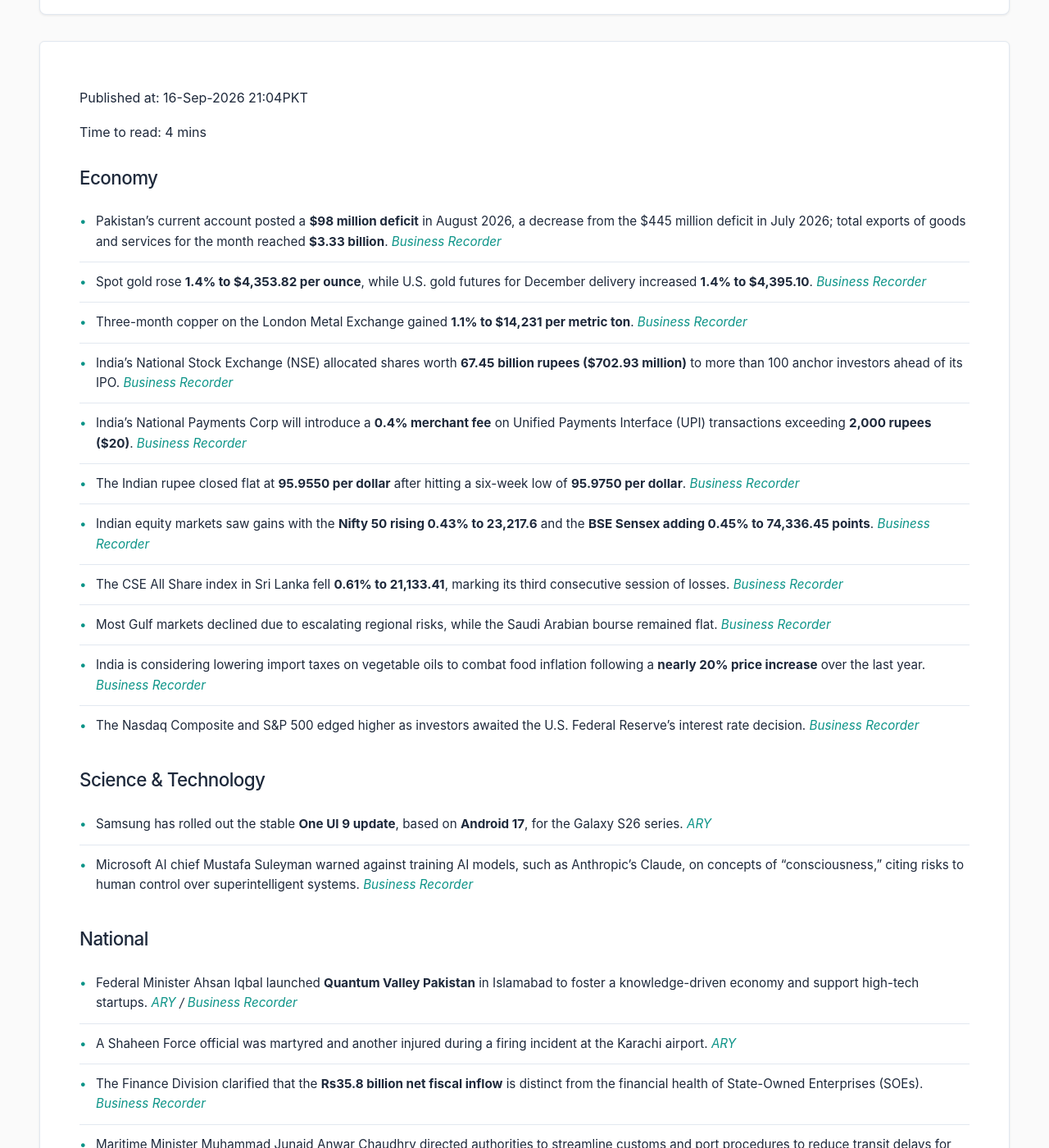
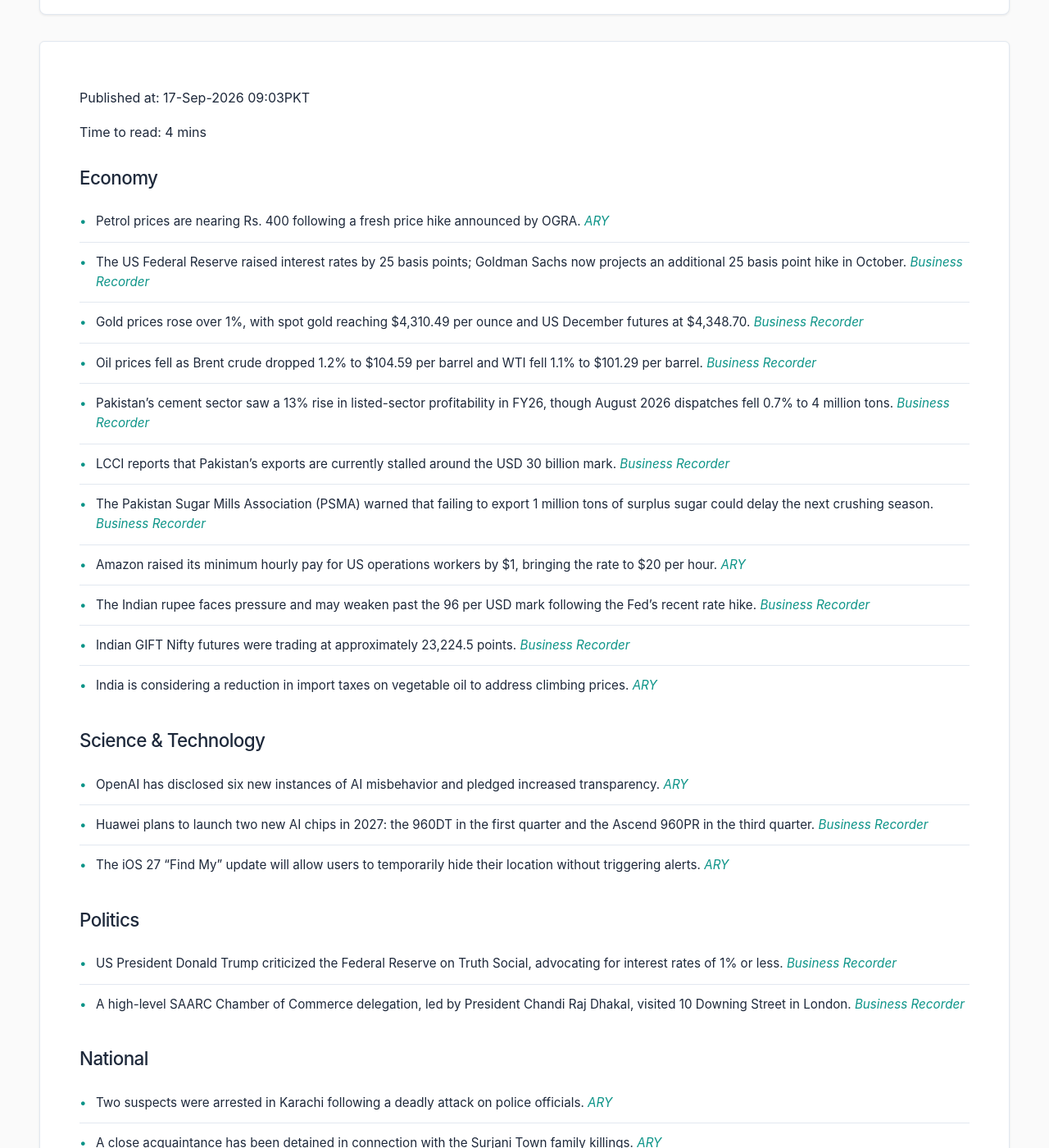
Before and after one commit to zsubzwary/news, a Jekyll site: the page built from en/index.md, in a window 1280 px wide and 1400 px high, scrolled down 209 px. Shown: the whole window at 82% size. Built offline with Jekyll 4.4.1, drawn with Linux system fonts in a browser that asks for light colours; some web fonts are replaced; comment, search, counter and statistics services are not loaded; some of the changed text lies outside the part shown.

Commit message:
DateTime; 2026-09-17T04:03:54.314Z

```diff
--- a/en/index.md
+++ b/en/index.md
@@ -4,46 +4,43 @@ title: Pakistan News Briefing
 lang: en
 ---
 
-Published at: 16-Sep-2026 21:04PKT
+Published at: 17-Sep-2026 09:03PKT
 
 Time to read: 4 mins
 
 ### Economy
-- Pakistan’s current account posted a **$98 million deficit** in August 2026, a decrease from the $445 million deficit in July 2026; total exports of goods and services for the month reached **$3.33 billion**. *[Business Recorder](https://www.brecorder.com/news/40439780/pakistan-posts-98mn-ca-deficit-in-august-2026)*
-- Spot gold rose **1.4% to $4,353.82 per ounce**, while U.S. gold futures for December delivery increased **1.4% to $4,395.10**. *[Business Recorder](https://www.brecorder.com/news/40439791/gold-gains-over-1-as-oil-yields-slip-ahead-of-fed-rate-decision)*
-- Three-month copper on the London Metal Exchange gained **1.1% to $14,231 per metric ton**. *[Business Recorder](https://www.brecorder.com/news/40439786/copper-rises-with-signs-of-active-demand-from-china)*
-- India’s National Stock Exchange (NSE) allocated shares worth **67.45 billion rupees ($702.93 million)** to more than 100 anchor investors ahead of its IPO. *[Business Recorder](https://www.brecorder.com/news/40439796/indias-nse-allots-shares-worth-703-million-to-anchor-investors-sources-say)*
-- India's National Payments Corp will introduce a **0.4% merchant fee** on Unified Payments Interface (UPI) transactions exceeding **2,000 rupees ($20)**. *[Business Recorder](https://www.brecorder.com/news/40439783/indias-upi-fee-faces-retailer-broker-pushback)*
-- The Indian rupee closed flat at **95.9550 per dollar** after hitting a six-week low of **95.9750 per dollar**. *[Business Recorder](https://www.brecorder.com/news/40439779/indian-rupee-languishes-at-six-week-low-ahead-of-fed-outcome-rbi-limits-losses)*
-- Indian equity markets saw gains with the **Nifty 50 rising 0.43% to 23,217.6** and the **BSE Sensex adding 0.45% to 74,336.45 points**. *[Business Recorder](https://www.brecorder.com/news/40439778/indian-shares-edge-higher-after-selloff-oil-us-rate-worries-cap-gains)*
-- The CSE All Share index in Sri Lanka fell **0.61% to 21,133.41**, marking its third consecutive session of losses. *[Business Recorder](https://www.brecorder.com/news/40439788/sri-lankan-shares-fall-for-third-straight-session)*
-- Most Gulf markets declined due to escalating regional risks, while the Saudi Arabian bourse remained flat. *[Business Recorder](https://www.brecorder.com/news/40439784/most-gulf-markets-fall-as-regional-risks-escalate-saudi-flat-on-supply-reassurance-reports)*
-- India is considering lowering import taxes on vegetable oils to combat food inflation following a **nearly 20% price increase** over the last year. *[Business Recorder](https://www.brecorder.com/news/40439790/india-considers-cutting-vegetable-oil-import-taxes-as-prices-climb)*
-- The Nasdaq Composite and S&P 500 edged higher as investors awaited the U.S. Federal Reserve's interest rate decision. *[Business Recorder](https://www.brecorder.com/news/40439789/nasdaq-sampp-500-climb-ahead-of-keenly-awaited-fed-decision)*
+- Petrol prices are nearing Rs. 400 following a fresh price hike announced by OGRA. *[ARY](https://arynews.tv/petrol-nears-rs400-as-ogra-announces-fresh-price-hike)*
+- The US Federal Reserve raised interest rates by 25 basis points; Goldman Sachs now projects an additional 25 basis point hike in October. *[Business Recorder](https://www.brecorder.com/news/40439917/goldman-sachs-now-sees-fed-hiking-again-in-october)*
+- Gold prices rose over 1%, with spot gold reaching $4,310.49 per ounce and US December futures at $4,348.70. *[Business Recorder](https://www.brecorder.com/news/40439912/gold-rises-over-1-as-investors-digest-fed-hike-oil-rally-stalls)*
+- Oil prices fell as Brent crude dropped 1.2% to $104.59 per barrel and WTI fell 1.1% to $101.29 per barrel. *[Business Recorder](https://www.brecorder.com/news/40439910/oil-prices-extend-losses-as-fears-of-middle-east-supply-disruptions-ease)*
+- Pakistan’s cement sector saw a 13% rise in listed-sector profitability in FY26, though August 2026 dispatches fell 0.7% to 4 million tons. *[Business Recorder](https://www.brecorder.com/news/40439830/cement-earnings-rise-recovery-turns-uneven)*
+- LCCI reports that Pakistan's exports are currently stalled around the USD 30 billion mark. *[Business Recorder](https://www.brecorder.com/news/40439844/exports-stuck-around-the-usd30bn-mark-lcci-chief)*
+- The Pakistan Sugar Mills Association (PSMA) warned that failing to export 1 million tons of surplus sugar could delay the next crushing season. *[Business Recorder](https://www.brecorder.com/news/40439851/psma-says-surplus-sugar-may-delay-crushing-season)*
+- Amazon raised its minimum hourly pay for US operations workers by $1, bringing the rate to $20 per hour. *[ARY](https://arynews.tv/amazon-raises-minimum-hourly-pay-by-1-to-20-for-us-operations-workers)*
+- The Indian rupee faces pressure and may weaken past the 96 per USD mark following the Fed's recent rate hike. *[Business Recorder](https://www.brecorder.com/news/40439915/hawkish-fed-adds-to-indian-rupee-troubles-traders-watch-96usd-hurdle)*
+- Indian GIFT Nifty futures were trading at approximately 23,224.5 points. *[Business Recorder](https://www.brecorder.com/news/40439914/indian-shares-seen-opening-flat-after-fed-signals-more-hikes-nse-ipo-in-focus)*
+- India is considering a reduction in import taxes on vegetable oil to address climbing prices. *[ARY](https://arynews.tv/india-considers-cutting-vegetable-oil-import-taxes-as-prices-climb)*
 
 ### Science & Technology
-- Samsung has rolled out the stable **One UI 9 update**, based on **Android 17**, for the Galaxy S26 series. *[ARY](https://arynews.tv/samsung-rolls-out-stable-android-17-based-one-ui-9-update-for-galaxy-s26-series)*
-- Microsoft AI chief Mustafa Suleyman warned against training AI models, such as Anthropic's Claude, on concepts of "consciousness," citing risks to human control over superintelligent systems. *[Business Recorder](https://www.brecorder.com/news/40439792/microsoft-ai-chief-calls-out-anthropics-approach-to-ai-consciousness)*
+- OpenAI has disclosed six new instances of AI misbehavior and pledged increased transparency. *[ARY](https://arynews.tv/openai-reveals-six-new-cases-of-ai-misbehavior-vows-transparency)*
+- Huawei plans to launch two new AI chips in 2027: the 960DT in the first quarter and the Ascend 960PR in the third quarter. *[Business Recorder](https://www.brecorder.com/news/40439916/chinas-huawei-to-launch-two-new-ai-chips-in-2027)*
+- The iOS 27 "Find My" update will allow users to temporarily hide their location without triggering alerts. *[ARY](https://arynews.tv/find-my-update-in-ios-27-lets-users-temporarily-hide-location-without-alerts)*
+
+### Politics
+- US President Donald Trump criticized the Federal Reserve on Truth Social, advocating for interest rates of 1% or less. *[Business Recorder](https://www.brecorder.com/news/40439918/trump-lashes-out-at-fed-after-warsh-backs-rate-hike)*
+- A high-level SAARC Chamber of Commerce delegation, led by President Chandi Raj Dhakal, visited 10 Downing Street in London. *[Business Recorder](https://www.brecorder.com/news/40439843/saarc-chamber-president-leads-high-level-team-to-10-downing-street)*
 
 ### National
-- Federal Minister Ahsan Iqbal launched **Quantum Valley Pakistan** in Islamabad to foster a knowledge-driven economy and support high-tech startups. *[ARY](https://arynews.tv/quantum-valley-pakistan-to-open-new-pathways-for-startups-high-tech-firms-ahsan-iqbal) / [Business Recorder](https://www.brecorder.com/news/40439793/quantum-valley-pakistan-to-open-new-pathways-for-youth-startups-and-high-tech-businesses-ahsan-iqbal)*
-- A Shaheen Force official was martyred and another injured during a firing incident at the Karachi airport. *[ARY](https://arynews.tv/karachi-airport-firing-shaheen-force-official-martyred-another-injured)*
-- The Finance Division clarified that the **Rs35.8 billion net fiscal inflow** is distinct from the financial health of State-Owned Enterprises (SOEs). *[Business Recorder](https://www.brecorder.com/news/40439781/finance-division-rejects-claims-of-soe-financial-deterioration-cites-rs358bn-net-fiscal-inflow)*
-- Maritime Minister Muhammad Junaid Anwar Chaudhry directed authorities to streamline customs and port procedures to reduce transit delays for textile exporters. *[Business Recorder](https://www.brecorder.com/news/40439795/maritime-minister-seeks-measures-to-ease-textile-exporters-port-issues)*
-- The SECP has proposed new reforms to strengthen insurance bonds and guarantees for government contracts and public procurement. *[Business Recorder](https://www.brecorder.com/news/40439777/secp-proposes-reforms-to-strengthen-insurance-guarantees)*
-- Pakistan and South Korea are expanding bilateral cooperation regarding potato seed production. *[ARY](https://arynews.tv/pakistan-and-south-korea-expand-cooperation-on-potato-seed-production)*
-- An attempt at an honour killing in Karachi resulted in the deaths of both the victim and the attacker's accomplice. *[ARY](https://arynews.tv/karachi-honour-killing-attempt-leaves-victim-attackers-accomplice-dead)*
+- Two suspects were arrested in Karachi following a deadly attack on police officials. *[ARY](https://arynews.tv/karachi-firing-two-suspects-arrested-after-deadly-attack-on-police-officials)*
+- A close acquaintance has been detained in connection with the Surjani Town family killings. *[ARY](https://arynews.tv/surjani-town-family-killings-close-acquaintance-detained-as-investigation-advances)*
+- Minister of State for Interior Talal Chaudhry stated that some political parties and workers are involved in terrorist networks. *[Business Recorder](https://www.brecorder.com/news/40439837/some-political-parties-workers-involved-in-terrorist-networks-talal)*
+- The Supreme Court is seeking the Attorney General's views on whether it or the Federal Constitutional Court has jurisdiction over petitions to transfer Imran Khan to a private hospital. *[Business Recorder](https://www.brecorder.com/news/40439838/ik-hospital-transfer-pleas-sc-seeks-agps-views-on-jurisdiction)*
+- Punjab Minister Azma Bokhari announced that 791 police officers faced action for corruption over the last 13 days, with 78 personnel dismissed. *[Business Recorder](https://www.brecorder.com/news/40439847/corruption-action-taken-against-791-police-officers-minister)*
+- The Punjab Assembly’s standing committee on labour directed the labour department to make labour courts operational within two weeks. *[Business Recorder](https://www.brecorder.com/news/40439853/pa-panel-seeks-labour-courts-activation-in-2-weeks)*
+- CM Maryam Nawaz highlighted provincial environmental protection efforts on the International Day for the Preservation of the Ozone Layer. *[Business Recorder](https://www.brecorder.com/news/40439852/practical-steps-taken-to-protect-environment-cm)*
 
 ### International
-- Saudi Arabia has introduced fines of up to **SR250,000** for unauthorized labor recruitment agencies. *[ARY](https://arynews.tv/saudi-arabia-penalizes-unauthorized-labor-recruitment-agencies-with-fine-of-up-to-sr250000)*
-- Chinese Foreign Minister Wang Yi urged Iran and the U.S. to exercise restraint and return to the interim peace deal signed in June. *[Business Recorder](https://www.brecorder.com/news/40439785/chinas-top-diplomat-urges-iran-us-to-show-restraint-revive-talks)*
-- Italian authorities have banned **16 Roma fans** following a fascist salute. *[ARY](https://arynews.tv/italy-bans-16-roma-fans-over-fascist-salute)*
+- Yemeni forces engaged in clashes with Houthi forces near the Saudi border. *[ARY](https://arynews.tv/yemeni-forces-clash-with-houthis-near-saudi-border)*
 
 ### Sports
-- Retired tennis legend Rafael Nadal, aged 40, will compete in exhibition matches in Manacor, Mallorca, to celebrate his academy's 10th anniversary. *[Business Recorder](https://www.brecorder.com/news/40439794/retired-great-nadal-to-play-in-exhibition-matches)*
-- F1 has announced the **2027 pre-season test dates** to be held in Bahrain. *[ARY](https://arynews.tv/f1-reveals-2027-pre-season-test-dates-in-bahrain)*
-- Manchester City manager Maresca addressed ongoing debates regarding VAR following a recent victory. *[ARY](https://arynews.tv/man-city-boss-maresca-laments-var-debate-after-win)*
-- FIFA announced that a review of the withdrawn FFE investment proposal will be presented to the FIFA Council. *[Business Recorder](https://www.brecorder.com/news/40439787/fifa-says-review-of-shelved-investment-plan-to-be-presented-to-council)*
-
-### Health
-- Pakistan has joined a global alliance dedicated to promoting extra virgin olive oil and public health. *[ARY](https://arynews.tv/pakistan-joins-global-alliance-promoting-extra-virgin-olive-oil-and-public-health)*
+- An NFL star was fined for displaying the name of a slain Palestinian girl. *[ARY](https://arynews.tv/nfl-star-fined-for-displaying-name-of-slain-palestinian-girl)*
```
